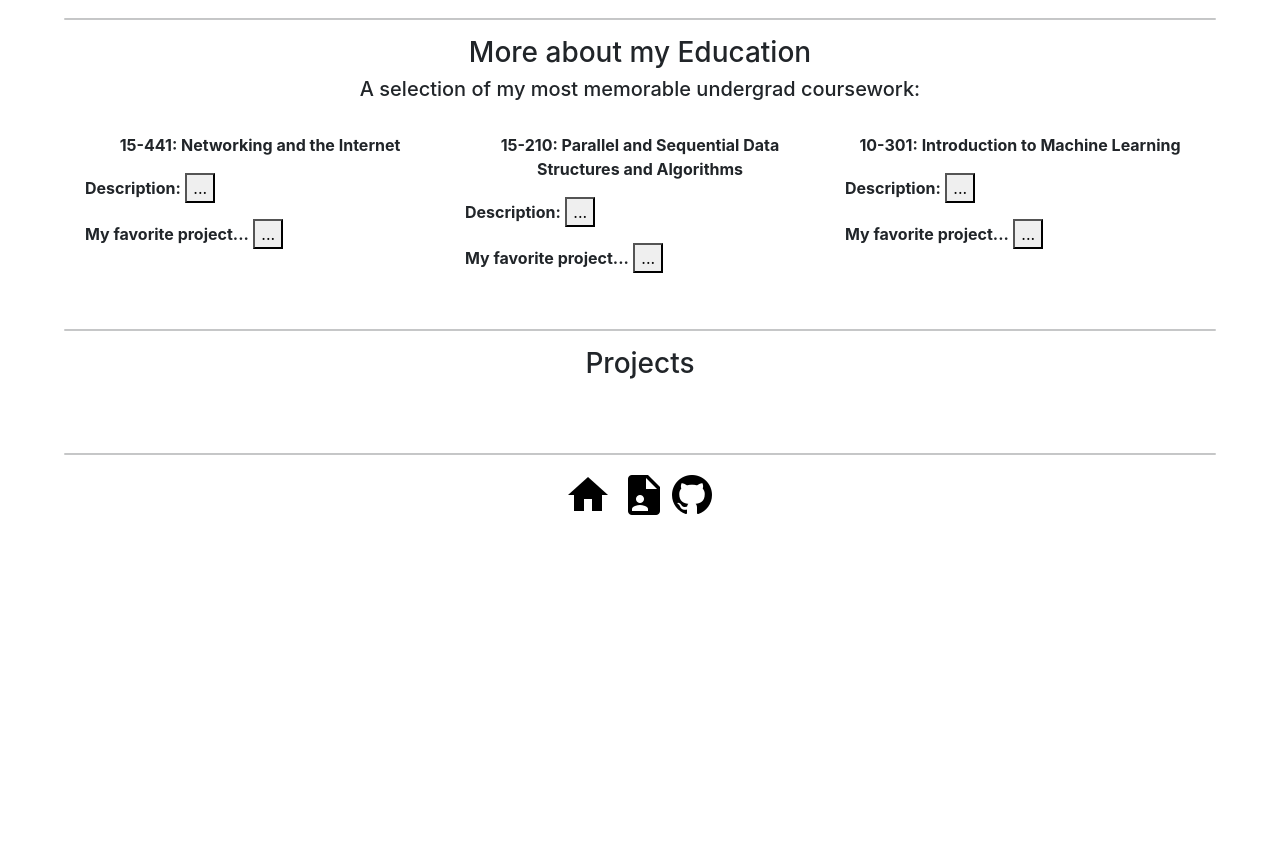
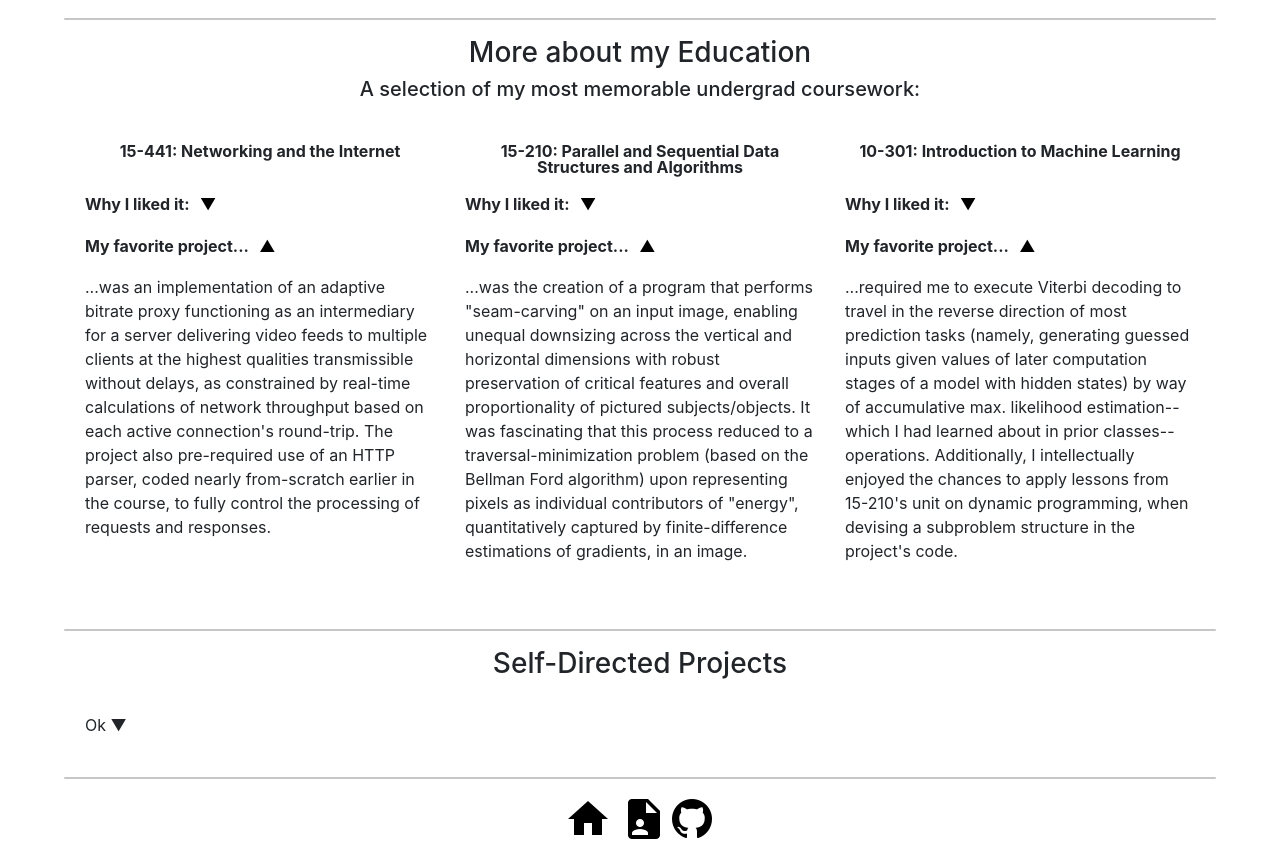
Before and after one commit to onebuddingnerd/react-root, a React (Create React App) app: page / in a window 1280 px wide. Shown: the part 474-1325 px from the top of the page. Before the commit the page ends 1001 px from the top, so only its background shows below. Built offline with nearby package versions, Linux system fonts and the light colour scheme.

Commit message:
starting with collapsible

```diff
--- a/package.json
+++ b/package.json
@@ -13,6 +13,7 @@
     "bootstrap": "^5.0.0-alpha3",
     "node-sass": "^8.0.0",
     "react": "^18.2.0",
+    "react-collapsible": "^2.10.0",
     "react-dom": "^18.2.0",
     "react-scripts": "5.0.1",
     "rsuite": "^5.24.1",
--- a/src/App.css
+++ b/src/App.css
@@ -38,6 +38,15 @@
 
 .d-flex-soverflow1 {
   vertical-align: middle;
+}
+
+button.toggle {
+  background-color: transparent;
+  background-repeat: no-repeat;
+  border: none;
+  cursor: pointer;
+  overflow: hidden;
+  outline: none;
 }
 
 img {
--- a/src/App.js
+++ b/src/App.js
@@ -8,8 +8,27 @@ import myphoto from "./imgdata/possibleprofile_nocrop.jpeg"
 // import { Divider } from 'rsuite';
 
 import ClassDescDiv from './ClassDescDiv';
+import ProjectDescDiv from './ProjectDescDiv'
 
 import './bootstrap-custom.scss';
+
+const divCss = `
+div.scroll {
+  background-color: 0;
+  height: min(100%, 530px);
+  overflow: auto;
+  padding: 10px;
+}
+`
+
+const divCssContainer = `
+div.scrollContainer {
+  background-color: 0;
+  height: min(100%, 550px)
+  overflow: auto;
+  padding: 10px;
+}
+`
 
 function App() {
 
@@ -80,38 +99,39 @@ function App() {
         <center> <hr class="rounded" width="90%" /> </center>
         <h3> <center> More about my Education </center> </h3>
         <center><h5>A selection of my most memorable undergrad coursework:</h5> </center>
-        <div class="container">
+        <div class="scrollContainer">
+          <style>{divCssContainer}</style>
+          <div class="container" style={{"height": "100%"}}>
             <br/>
             <div class="row" height="100%">
               <div class="col-lg-4 col-md-12 col-sm-12">
                 <ClassDescDiv Name="15-441: Networking and the Internet"
-              Desc="15-441 provided thorough inquiry into the underpinnings of the internet. Course content started with foundational principles of robust connectivity among data dispersed data, to contextualize algorithmic thinking within internet design paradigms like distance-vector routing, and delved into the inner workings of each layer of the OSI model. Projects demanded rigorous low-level analysis in replicating and precisely altering large components of flagship protocols of the industry's state-of-the-art, like TCP, to deliver operational behavior meeting desirable network attributes (end-to-end correctness, congestion control, etc.)."
-              Project="...was an implementation of an adaptive bitrate proxy functioning as an intermediary for a server delivering video feeds to multiple clients at the highest respective qualities transmissible without delays, as calculated by real-time observations of network throughput. The project also pre-required use of an HTTP parser, coded nearly from-scratch earlier in the course, to fully control the processing of requests and responses." />
+                Desc="15-441 provided a thorough inquiry into the underpinnings of the internet. Course content started with foundational principles of robust and interoperable connectivity among dispersed endpoints, to contextualize algorithmic thinking within internet design paradigms like distance-vector routing, and then delved into the inner workings of each layer of the OSI model. The course's projects markedly leveled-up my skillset in highly intensive analysis at very low-levels of programs' control flows: they routinely entailed replicating and precisely altering large components of flagship protocols of the industry's state-of-the-art, like TCP, to deliver operational behavior meeting desirable network attributes (end-to-end correctness, congestion control, etc.). I particularly enjoyed that my prior learning of computer systems topics like multithreading, mutual exclusion, and lean memory management were maximally utilized in projects where correctness depended on well-reasoned and meticulous application of the relevant techniques."
+                Project="...was an implementation of an adaptive bitrate proxy functioning as an intermediary for a server delivering video feeds to multiple clients at the highest qualities transmissible without delays, as constrained by real-time calculations of network throughput based on each active connection's round-trip. The project also pre-required use of an HTTP parser, coded nearly from-scratch earlier in the course, to fully control the processing of requests and responses." />
               </div>
 
               <div class="col-lg-4 col-md-12 col-sm-12">
                 <ClassDescDiv Name="15-210: Parallel and Sequential Data Structures and Algorithms"
-              Desc="15-210's curriculum chiefly involved in-depth analysis of computation tasks such as graph pathing optimization for opportunities to upgrade performance by parallel speedup (and the practical tradeoffs in overhead incurred in its pursuit). I learned a wide variety of algorithmic intuitions for achieving--and rigorously proving the mathematical soundness of--the best complexity class of implementation runtime (and ancillary work, e.g. optimal data-collating/-retrieval), for many frequently-encountered flavors of logical problems."
-              Project="...was the creation of a program that performs &quot;seam-carving&quot; on an input image, enabling downsizing across either the vertical or horizontal dimension with robust preservation of critical features and overall proportionality of pictured subjects/objects. It was fascinating that this process reduced to a traversal-minimization problem (based on the Bellman Ford algorithm) upon representing pixels as individual contributors of &quot;energy&quot; in an image." />
+                Desc="15-210's curriculum centered around in-depth analysis of computation tasks such as graph pathing optimization for opportunities to upgrade performance by parallel speedup (and the practical tradeoffs in overhead incurred in its pursuit). I learned a wide variety of algorithmic intuitions for achieving--and rigorously proving the mathematical soundness of--the best complexity class of implementation runtime (and ancillary work, e.g. optimal data-collating/-retrieval), for many frequently-encountered flavors of logical problems. This was also the highest-level course I took that had its programming exclusively in SML/NJ, a functional programming language that I developed an unexpected penchant for in this course's pre-requisite: but my experience as a doubter-turned-enthusiast is far from unique, as there's never a shortage of students advertising the course's slogan &quot;functions are values&quot; on the Carnegie Mellon campus!"
+                Project="...was the creation of a program that performs &quot;seam-carving&quot; on an input image, enabling unequal downsizing across the vertical and horizontal dimensions with robust preservation of critical features and overall proportionality of pictured subjects/objects. It was fascinating that this process reduced to a traversal-minimization problem (based on the Bellman Ford algorithm) upon representing pixels as individual contributors of &quot;energy&quot;, quantitatively captured by finite-difference estimations of gradients, in an image." />
               </div>
 
               <div class="col-lg-4 col-md-12 col-sm-12">
                 <ClassDescDiv Name="10-301: Introduction to Machine Learning"
-              Desc="10-301 explored the flourishing research occurring at the intersection of statistical inference and computer science, starting with mechanistic teachings on basic classifiers such as the perceptron and gradually accumulating intuitions and concepts to impart to students a thorough understanding of complex neural networks (and how to optimize implementations for compute-efficiency). Course content then transitioned to nuances of sophisticated gradient descent for high-dimensionality data and even emergent topics like model-free reinforcement learning."
-              Project="...required me to execute Viterbi decoding to travel in the reverse direction of most prediction tasks (namely, generating guessed inputs given values of later computation stages of a convolutional model) by way of successive MLE--which I had learned about in prior classes--operations. Additionally, it was intellectually enriching to deploy some of the insights in devising an optimal subproblem structure that I had learned in 15-210's lessons in dynamic programming." />
+                Desc="10-301 explored the flourishing research occurring at the intersection of statistical inference and computer science, starting with the mechanistic teachings on basic classifiers such as the perceptron to lead to intuitions and concepts that are required for a technically-informed understanding of complex neural networks (and how to optimize implementations for compute-efficiency). It was very fulfilling to observe my caliber of grasp on the subject increase to ably keep up with the course material once it transitioned, towards the end, to more sophisticated gradient descent for high-dimensionality data and even emergent topics like model-free reinforcement learning. Additionally, because the course doubled as an offering in the graduate-level machine learning department, I interacted as a study-buddy with many more people than in other courses and, in doing so, enhanced my appreciation for the diversity of curiosities, approach angles, and explanation strategies that can be precursors to overcoming conceptual hurdles."
+                Project="...required me to execute Viterbi decoding to travel in the reverse direction of most prediction tasks (namely, generating guessed inputs given values of later computation stages of a model with hidden states) by way of accumulative max. likelihood estimation--which I had learned about in prior classes--operations. Additionally, I intellectually enjoyed the chances to apply lessons from 15-210's unit on dynamic programming, when devising a subproblem structure in the project's code." />
               </div>
-
+            </div>
             </div>
           </div>
         <br></br>
 
         <center> <hr class="rounded" width="90%" /> </center>
-        <h3> <center> Projects </center> </h3>
+        <h3> <center> Self-Directed Projects </center> </h3>
         <br></br>
         <center><b><i></i></b> </center>
         <div class="container">
-          <div class="row" height="100%">
-          </div>
+          <ProjectDescDiv/>
         </div>
         <br></br>
 
--- a/src/ClassDescDiv.js
+++ b/src/ClassDescDiv.js
@@ -1,18 +1,42 @@
 
 import * as React from 'react';
+
+const divCss = `
+div.scroll {
+  background-color: 0;
+  height: min(100%, 500px);
+  overflow: auto;
+  padding: 10px;
+}
+`
+const divCssContainer = `
+div.scrollContainer {
+  background-color: 0;
+  height: min(100%, 550px)
+  overflow: auto;
+  padding: 10px;
+}
+`
+const divCourseTitle = `
+div.divCourseTitle {
+    height: 3em;
+    line-height: 1em;
+    overflow: hidden;
+}
+`
 
 export default class ClassDescDiv extends React.Component {
 
     state = {
         ModeDescription: 'Hidden',
-        DescriptionToggleIcon: '...',
-        ModeProject: 'Hidden',
-        ProjectToggleIcon: '...'
+        DescriptionToggleIcon: '▼',
+        ModeProject: 'NotHidden',
+        ProjectToggleIcon: '▲'
     }
 
     toggleDescription = (val, toggleVal) => {
         const newValue = val === 'Hidden' ? 'NotHidden' : 'Hidden'
-        const newToggleValue = toggleVal === '...' ? ' ^ ' : '...'
+        const newToggleValue = toggleVal === '▼' ? '▲' : '▼'
         this.setState({
             ModeDescription: newValue,
             DescriptionToggleIcon: newToggleValue
@@ -21,7 +45,7 @@ export default class ClassDescDiv extends React.Component {
 
     toggleProject = (val, toggleVal) => {
         const newValue = val === 'Hidden' ? 'NotHidden' : 'Hidden'
-        const newToggleValue = toggleVal === '...' ? '^' : '...'
+        const newToggleValue = toggleVal === '▼' ? '▲' : '▼'
         this.setState({
             ModeProject: newValue,
             ProjectToggleIcon: newToggleValue
@@ -31,12 +55,15 @@ export default class ClassDescDiv extends React.Component {
     render () {
 
         return (
-            <div>
-
-                    <center><p> <b> {this.props.Name} </b> </p>  </center>
+            <div >
+                 {/* <style>{divCss}</style>   */}
+                    <div class="divCourseTitle">
+                        <style>{divCourseTitle}</style>
+                        <center><p> <b> {this.props.Name} </b> </p>  </center>
+                    </div>
 
                     <span style={{display: "inline"}}>
-                        <p><b>Description:</b> <button onClick={ () => this.toggleDescription(this.state.ModeDescription, this.state.DescriptionToggleIcon) }> {this.state.DescriptionToggleIcon} </button> </p>
+                        <p> <b>Why I liked it:</b> <button class="toggle" onClick={ () => this.toggleDescription(this.state.ModeDescription, this.state.DescriptionToggleIcon) }> {this.state.DescriptionToggleIcon} </button> </p>
                     </span>
                     { this.state.ModeDescription === "Hidden" ?
                         <p></p>
@@ -46,17 +73,14 @@ export default class ClassDescDiv extends React.Component {
                     }
 
                     <span style={{display: "inline"}}>
-                        <p><b>My favorite project...</b> <button onClick={ () => this.toggleProject(this.state.ModeProject, this.state.ProjectToggleIcon) }> {this.state.ProjectToggleIcon} </button> </p>
+                        <p><b>My favorite project...</b> <button class="toggle" onClick={ () => this.toggleProject(this.state.ModeProject, this.state.ProjectToggleIcon) }> {this.state.ProjectToggleIcon} </button> </p>
                     </span>
                     { this.state.ModeProject === "Hidden" ?
                         <p></p>
                     :
                         <p> {this.props.Project} <br/> </p>
                     }
-
-
-
-                 </div>
+            </div>
         )
     }
 }
--- /dev/null
+++ b/src/ProjectDescDiv.js
@@ -0,0 +1,34 @@
+
+
+import * as React from 'react';
+import Collapsible from 'react-collapsible';
+
+export default class ClassDescDiv extends React.Component {
+
+    state = {
+        DescriptionExposureIcon: '▼' // '▲'
+    }
+
+    toggleExposureIcon = () => {
+        const newIcon = this.state.DescriptionExposureIcon === '▼' ? '▲' : '▼'
+        this.setState({
+            DescriptionExposureIcon: newIcon
+        })
+    }
+
+    render() {
+        return (
+            <Collapsible trigger={'Ok ' + this.state.DescriptionExposureIcon} onOpen={this.toggleExposureIcon} onClose={this.toggleExposureIcon} >
+            <p>
+                This is the collapsible content. It can be any element or React
+                component you like.
+            </p>
+            <p>
+                It can even be another Collapsible component. Check out the next
+                section!
+            </p>
+            </Collapsible>
+        );
+    }
+
+}
```
Also changed, not shown: 1 other file (tests, documents, lock files or other folders). Lines whose indentation alone changed are shown as unchanged.
